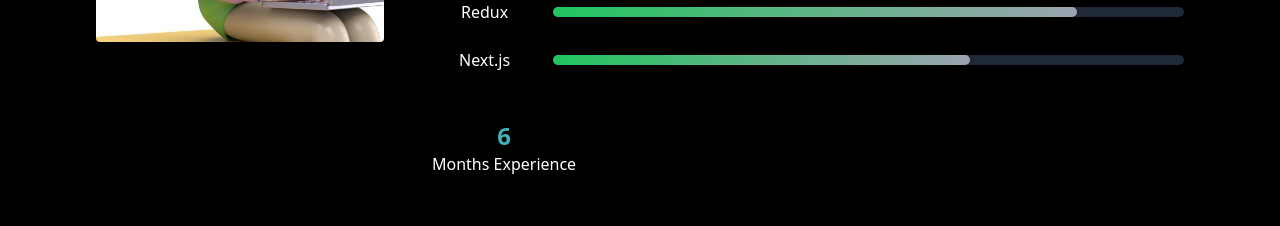
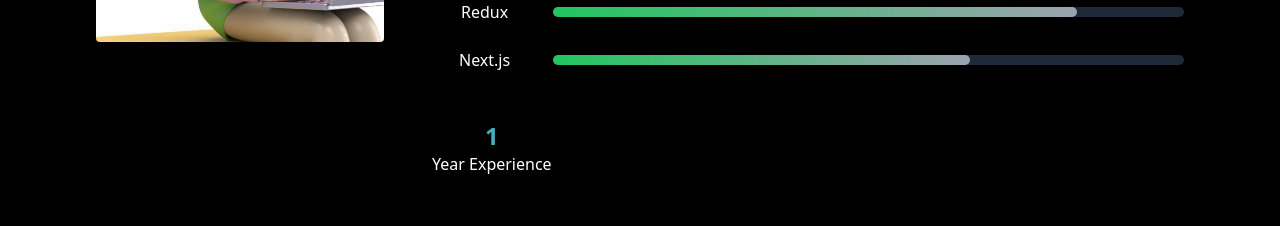
Before and after one commit to T0nia/t0nia-portfolio, a React (Vite) app: page / in a window 1280 px wide. Shown: the part 1040-1266 px from the top of the page. Built offline with nearby package versions, Linux system fonts and the light colour scheme.

Commit message:
feat: modified experience

```diff
--- a/src/components/About.jsx
+++ b/src/components/About.jsx
@@ -51,9 +51,9 @@ const About = () => {
             <div className="mt-12 flex justify-between text-center">
               <div>
                 <h3 className="text-2xl font-bold text-transparent bg-clip-text bg-gradient-to-r from-green-400 to-blue-500">
-                  6
+                  1
                 </h3>
-                <p>Months Experience</p>
+                <p>Year Experience</p>
               </div>
             </div>
           </div>
```
